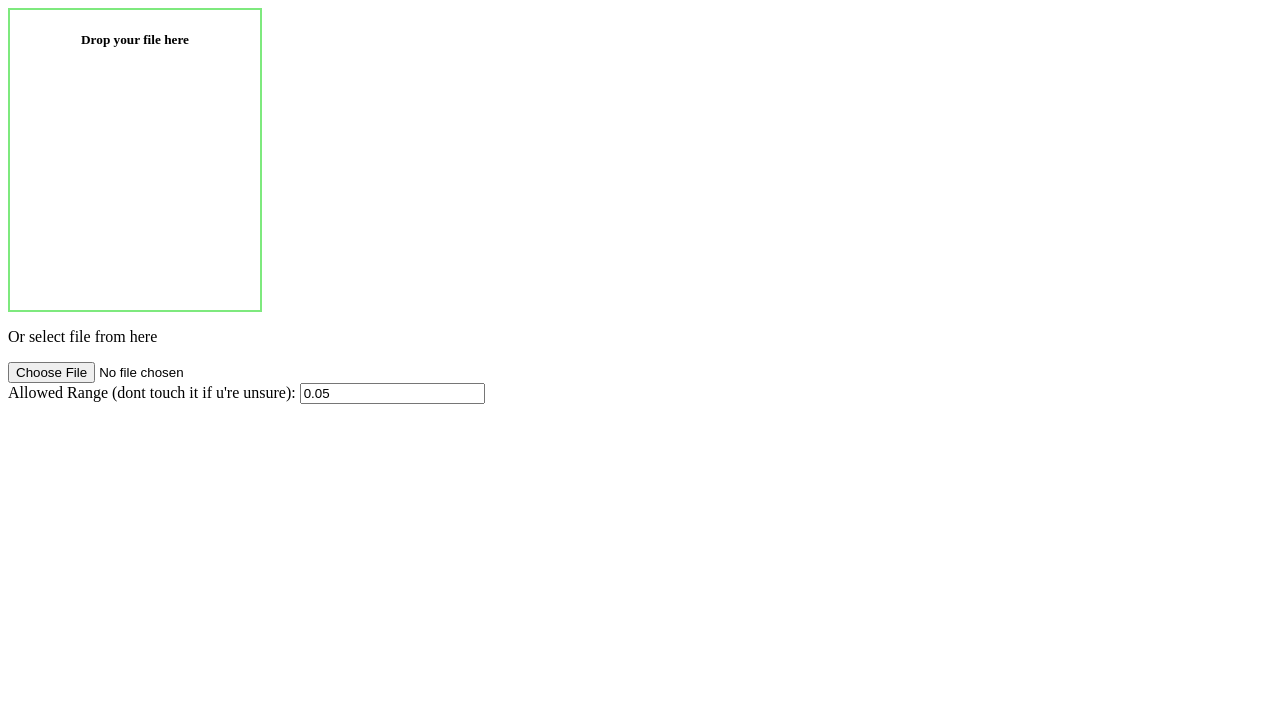
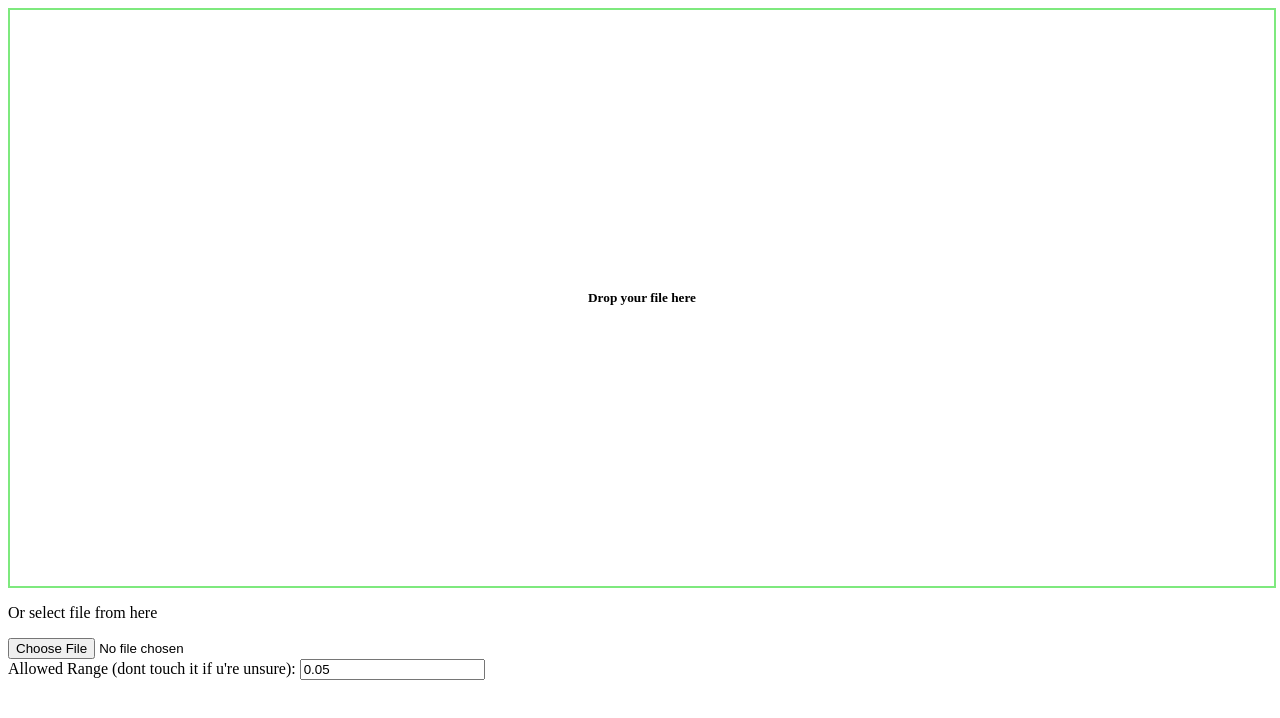
Before and after one commit to NewPirateOfUASeas/Hehex-color-picker, a Vue app: page / in a window 1280 px wide. Shown: the top 718 px of the page. Built offline with nearby package versions, Linux system fonts and the light colour scheme.

Commit message:
Refactor

```diff
--- a/src/App.vue
+++ b/src/App.vue
@@ -67,8 +67,7 @@ export default {
 			reader.onload = (file) => {
 				this.sourceText = file.target.result;
 				const sortedColors = sortHex(file.target.result, this.allowedRange);
-				//following loop just adds csshsl to "color" object
-				//It will be handy in
+				//following loop just adds csshsl property to "color" object
 				for (let index = 0; index < sortedColors.length; index++) {
 					const group = sortedColors[index];
 					for (let index = 0; index < group.length; index++) {
@@ -101,10 +100,7 @@ export default {
 <style scoped>
 .dragndropContainer {
 	border: 2px solid rgb(126, 233, 126);
-	min-width: 250px;
-	width: 15%;
-	min-height: 300px;
-	max-height: 25%;
+	width: 100%;
 	display: flex;
 	justify-content: center;
 }
@@ -113,6 +109,7 @@ export default {
 }
 .dragndropContainer > h5 {
 	text-align: center;
+	line-height: 40;
 }
 .calculatedTextContainer {
 	width: 95%;
--- a/src/helpers/sortHex.js
+++ b/src/helpers/sortHex.js
@@ -10,7 +10,7 @@ function sortHex(colors, allowedRange) {
 	function splitArrIntoGroups(arrSortedByHue) {
 		let dividedArr = [];
 		while (arrSortedByHue.length > 0) {
-			const arrSortedByCounter = sortRanges(splitColorsByHueRanges(arrSortedByHue));
+			const arrSortedByCounter = sortRanges(calculatePossibleHueRanges(arrSortedByHue));
 			const index = arrSortedByCounter[0].index;
 			const startingPoint = arrSortedByCounter[0].minIndex + index;
 			//it's still summed because minIndex is negative number
@@ -26,7 +26,7 @@ function sortHex(colors, allowedRange) {
 			return b.hsl.h - a.hsl.h;
 		});
 	}
-	function splitColorsByHueRanges(colorsSortedByHue) {
+	function calculatePossibleHueRanges(colorsSortedByHue) {
 		const rangeArr = [];
 		colorsSortedByHue.forEach((color, index) => {
 			let counter = 0;
```
Also changed, not shown: 1 other file (tests, documents, lock files or other folders).
